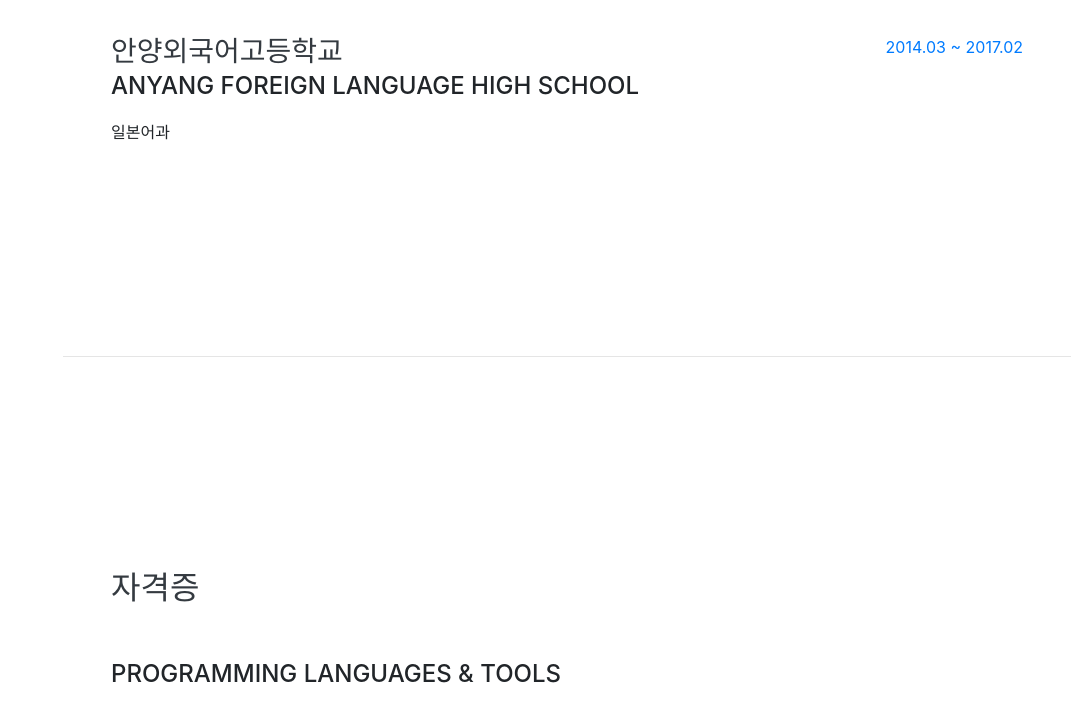
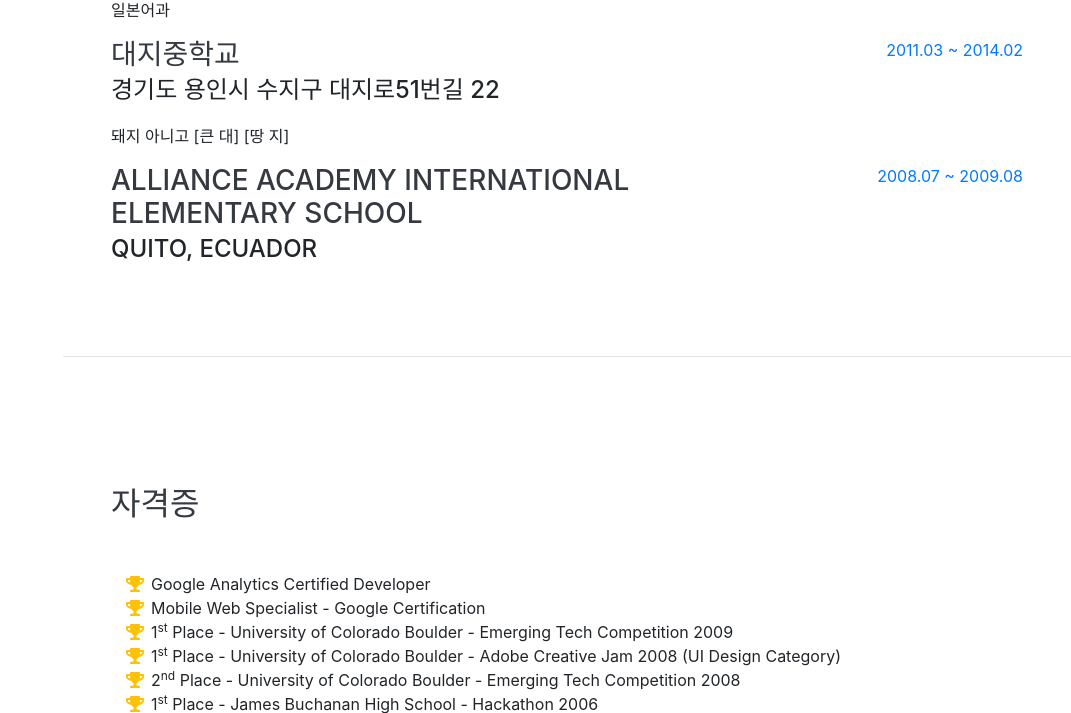
Before and after one commit to eunjoshim/eunjoshim.github.io, a website with bundled scripts: page index.html in a window 1280 px wide. Shown: the part 3004-3717 px from the top of the page, without its empty margins (209-1280 px from the left). Built offline with nearby package versions, Linux system fonts and the light colour scheme; a web font is replaced by a local one.

Commit message:
Update index.html

```diff
--- a/index.html
+++ b/index.html
@@ -203,6 +203,28 @@
           </div>
         </div>
 
+        <div class="resume-item d-flex flex-column flex-md-row justify-content-between">
+          <div class="resume-content">
+            <h3 class="mb-0">대지중학교</h3>
+            <div class="subheading mb-3">경기도 용인시 수지구 대지로51번길 22</div>
+            <p>돼지 아니고 [큰 대] [땅 지]</p>
+          </div>
+          <div class="resume-date text-md-right">
+            <span class="text-primary">2011.03 ~ 2014.02 </span>
+          </div>
+        </div>
+
+        <div class="resume-item d-flex flex-column flex-md-row justify-content-between">
+          <div class="resume-content">
+            <h3 class="mb-0">Alliance Academy International Elementary School</h3>
+            <div class="subheading mb-3">Quito, Ecuador</div>
+            <p></p>
+          </div>
+          <div class="resume-date text-md-right">
+            <span class="text-primary">2008.07 ~ 2009.08 </span>
+          </div>
+        </div>
+
       </div>
     </section>
 
@@ -211,6 +233,35 @@
     <section class="resume-section p-3 p-lg-5 d-flex align-items-center" id="skills">
       <div class="w-100">
         <h2 class="mb-5">자격증</h2>
+
+        <ul class="fa-ul mb-0">
+          <li>
+            <i class="fa-li fa fa-trophy text-warning"></i>
+            Google Analytics Certified Developer</li>
+          <li>
+            <i class="fa-li fa fa-trophy text-warning"></i>
+            Mobile Web Specialist - Google Certification</li>
+          <li>
+            <i class="fa-li fa fa-trophy text-warning"></i>
+            1<sup>st</sup>
+            Place - University of Colorado Boulder - Emerging Tech Competition 2009</li>
+          <li>
+            <i class="fa-li fa fa-trophy text-warning"></i>
+            1<sup>st</sup>
+            Place - University of Colorado Boulder - Adobe Creative Jam 2008 (UI Design Category)</li>
+          <li>
+            <i class="fa-li fa fa-trophy text-warning"></i>
+            2<sup>nd</sup>
+            Place - University of Colorado Boulder - Emerging Tech Competition 2008</li>
+          <li>
+            <i class="fa-li fa fa-trophy text-warning"></i>
+            1<sup>st</sup>
+            Place - James Buchanan High School - Hackathon 2006</li>
+          <li>
+            <i class="fa-li fa fa-trophy text-warning"></i>
+            3<sup>rd</sup>
+            Place - James Buchanan High School - Hackathon 2005</li>
+        </ul>
 
         <div class="subheading mb-3">Programming Languages &amp; Tools</div>
         <ul class="list-inline dev-icons">
```
